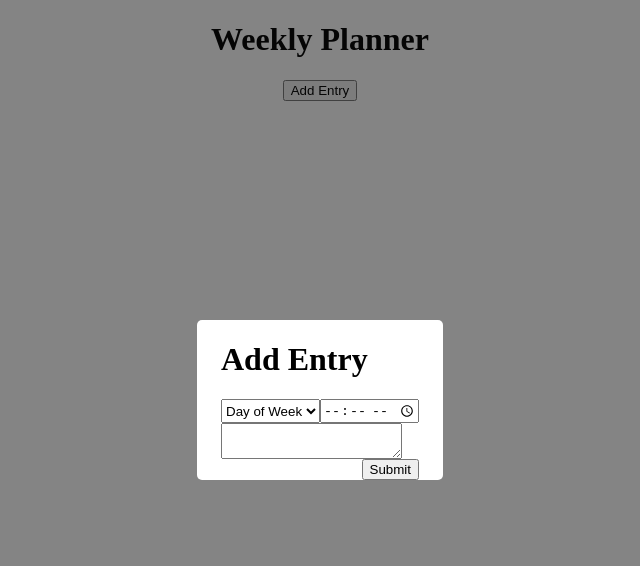
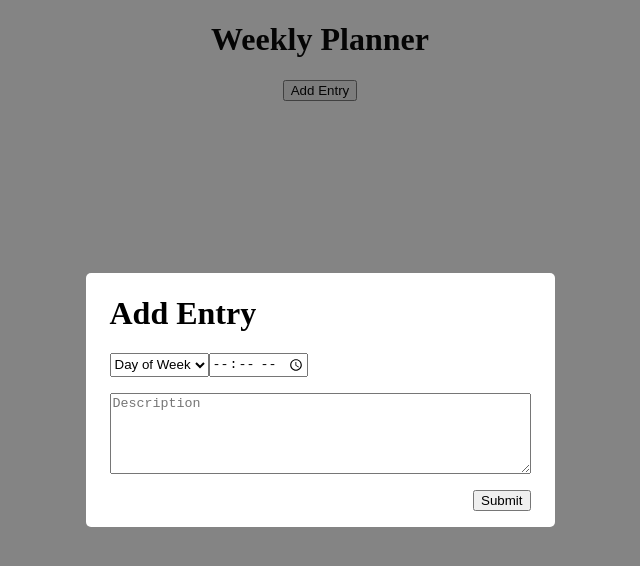
Before and after one commit to jsygo/week-planner, a plain HTML site: page index.html in a window 1280 px wide. Shown: the whole page, without its empty margins (320-960 px from the left). Drawn offline with Linux system fonts and the light colour scheme.

Commit message:
styled modal and added event listener for submit

```diff
--- a/index.html
+++ b/index.html
@@ -15,8 +15,9 @@
         <div class="row">
           <h1>Add Entry</h1>
         </div>
-        <div class="row">
-          <select name="day" id="day-select">
+        <form>
+          <div class="row margin-bottom">
+            <select name="day" id="day-select" required>
               <option selected>Day of Week</option>
               <option value="monday">Monday</option>
               <option value="tuesday">Tuesday</option>
@@ -26,7 +27,7 @@
               <option value="saturday">Saturday</option>
               <option value="sunday">Sunday</option>
             </select>
-          <input type="time">
+            <input type="time" required>
             <!-- <select name="time" id="time-select">
               <option selected>Time</option>
               <option value="00:00">00:00</option>
@@ -54,13 +55,15 @@
               <option value="22:00">22:00</option>
               <option value="23:00">23:00</option>
             </select> -->
+
           </div>
-        <div class="row">
-          <textarea id="description"></textarea>
+          <div class="row margin-bottom">
+            <textarea id="description" rows="5" cols="50" placeholder="Description" required></textarea>
           </div>
-        <div class="row justify-end">
+          <div class="row justify-end margin-bottom">
             <a><button>Submit</button></a>
           </div>
+        </form>
       </div>
     </div>
   </div>
@@ -79,5 +82,6 @@
     </div>
   </div>
   <script src="main.js"></script>
+  <script src="data.js"></script>
 </body>
 </html>
--- a/main.js
+++ b/main.js
@@ -0,0 +1,7 @@
+var $entryForm = document.querySelector('form');
+
+function formSubmitHandler(event) {
+
+}
+
+$entryForm.addEventListener('submit');
--- a/styles.css
+++ b/styles.css
@@ -31,3 +31,7 @@
 .border-radius-5px {
   border-radius: 5px;
 }
+
+.margin-bottom {
+  margin-bottom: 1rem;
+}
```
Also changed, not shown: data.js (added). Lines whose indentation alone changed are shown as unchanged.
